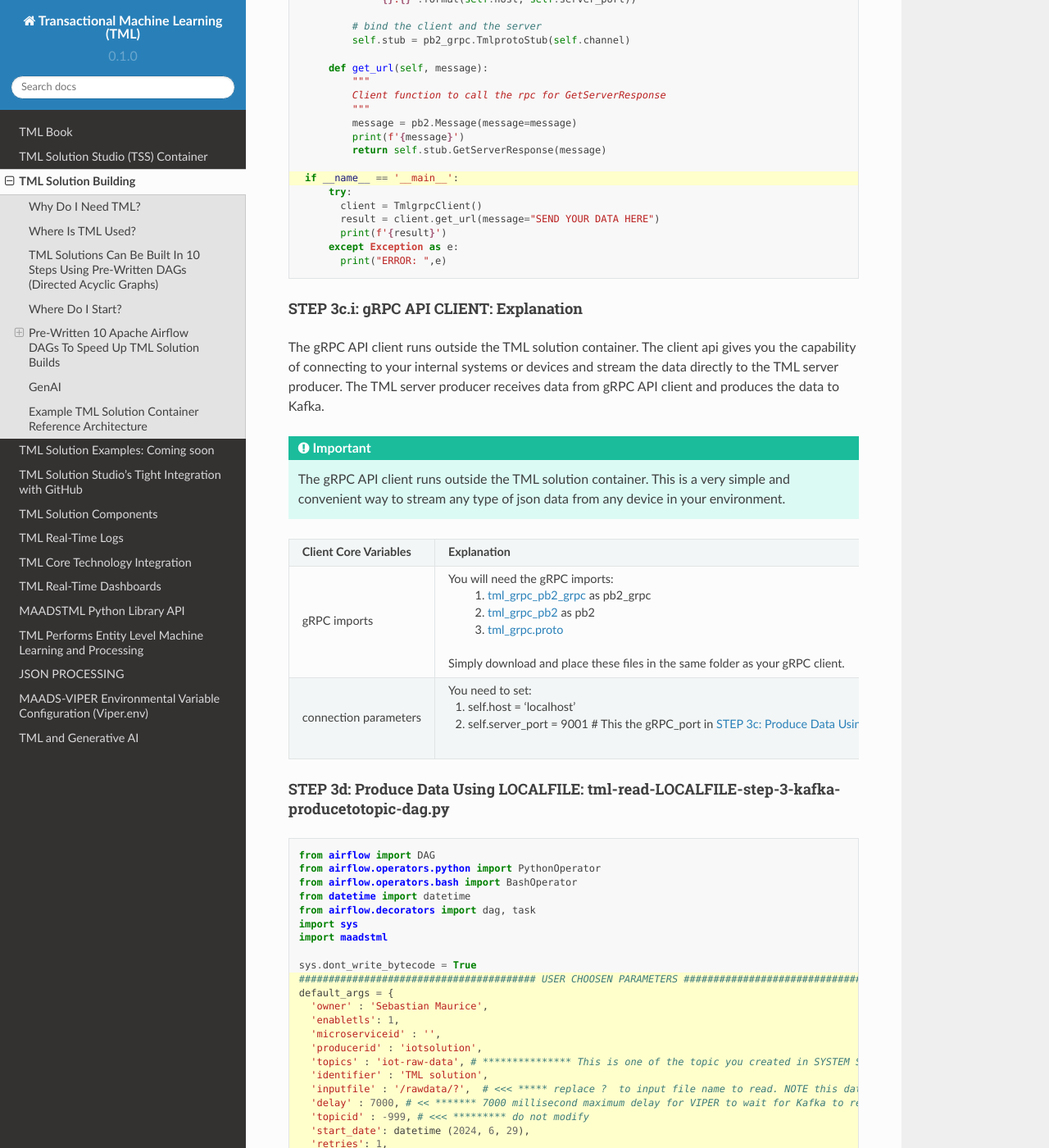
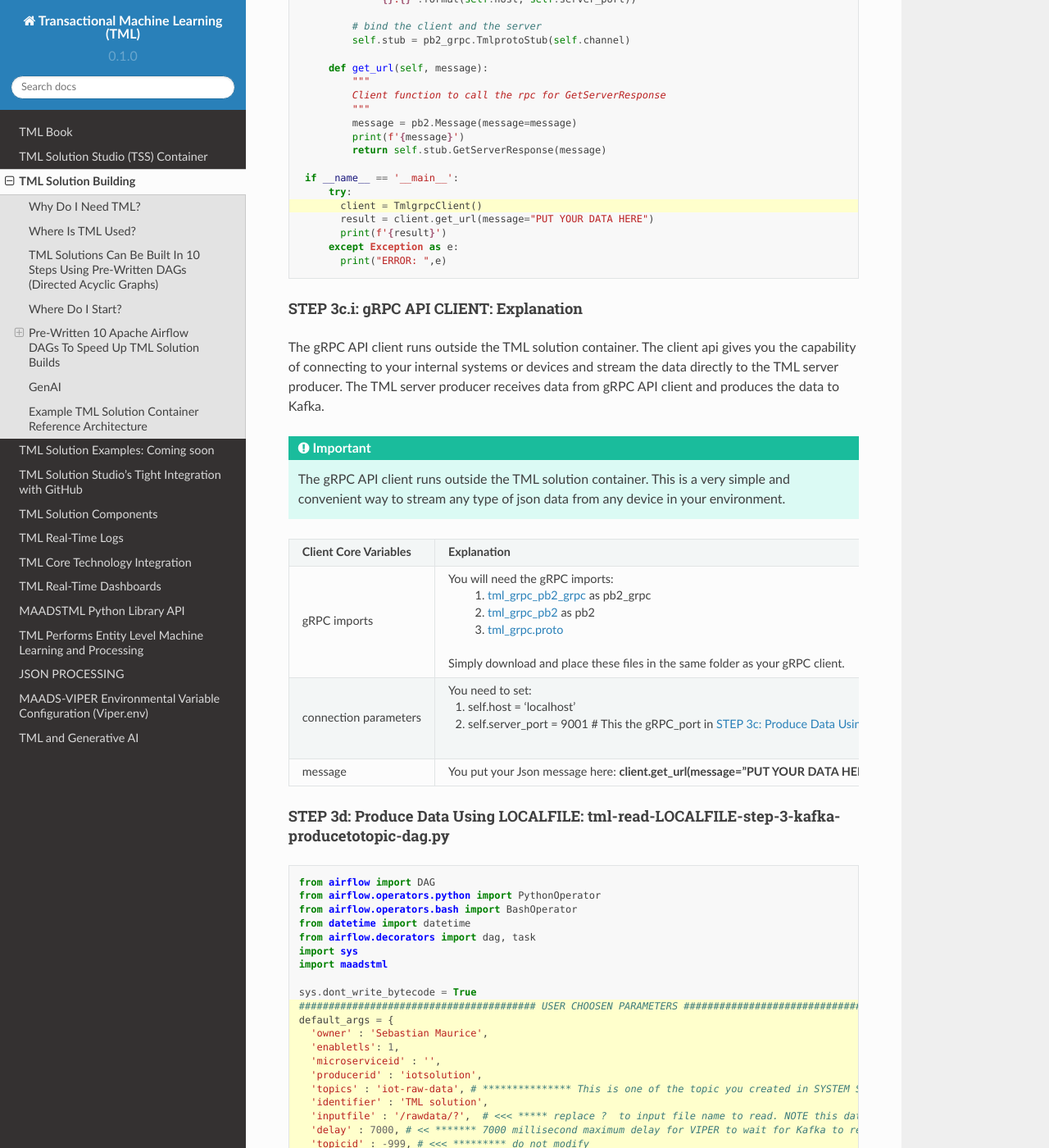
Before and after one commit to smaurice101/readthedocs, a Sphinx documentation site: the page built from docs/source/tmlbuilds.rst, in a window 1280 px wide and 1400 px high, scrolled down 14415 px. Shown: the whole window at 82% size. Built offline with Sphinx 7.4.7 and the Read the Docs theme 2.0.0, drawn with Linux system fonts in a browser that asks for light colours.

Commit message:
Update tmlbuilds.rst

```diff
--- a/docs/source/tmlbuilds.rst
+++ b/docs/source/tmlbuilds.rst
@@ -796,7 +796,7 @@
     if __name__ == '__main__':
         try:
           client = TmlgrpcClient()
-          result = client.get_url(message="SEND YOUR DATA HERE")
+          result = client.get_url(message="PUT YOUR DATA HERE")
           print(f'{result}')
         except Exception as e:
           print("ERROR: ",e)
@@ -827,7 +827,8 @@
 
        1. self.host = 'localhost'
        2. self.server_port = 9001 # This the gRPC_port in :ref:`STEP 3c: Produce Data Using gRPC: tml-read-gRPC-step-3-kafka-producetotopic-dag.py`
-
+   * - message
+     - You put your Json message here:  **client.get_url(message="PUT YOUR DATA HERE")**
 
 STEP 3d: Produce Data Using LOCALFILE: tml-read-LOCALFILE-step-3-kafka-producetotopic-dag.py
 """"""""""""""""""""""""""""""""""""""""""
```
Also changed, not shown: other parts of docs/source/tmlbuilds.rst (+1 -1 lines).
